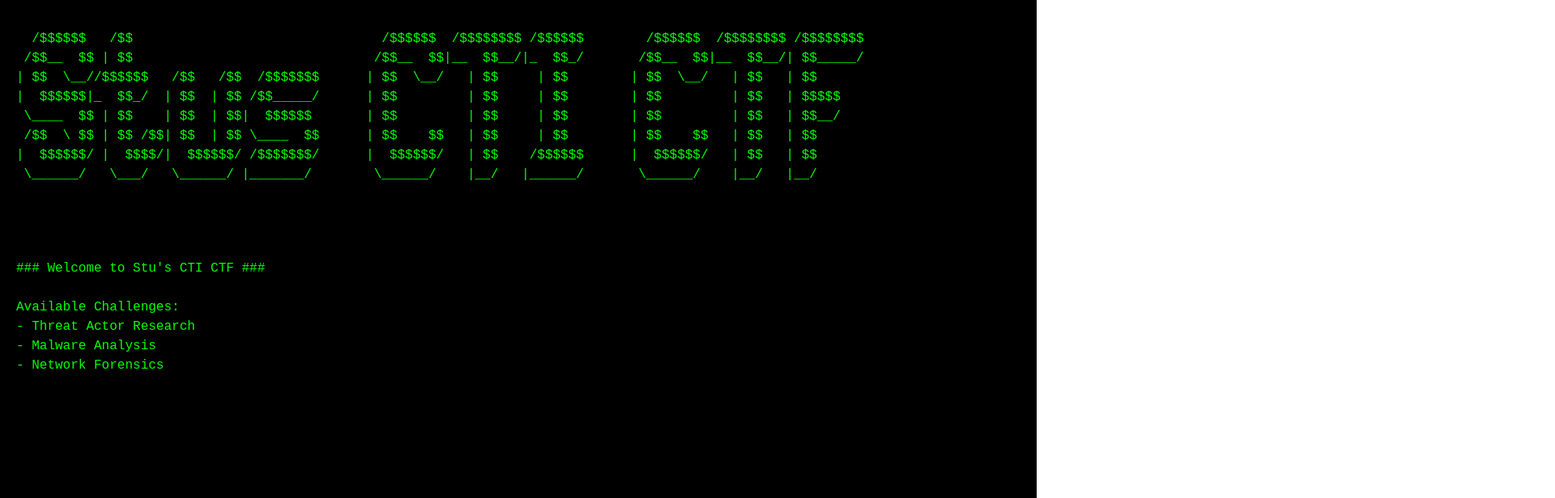
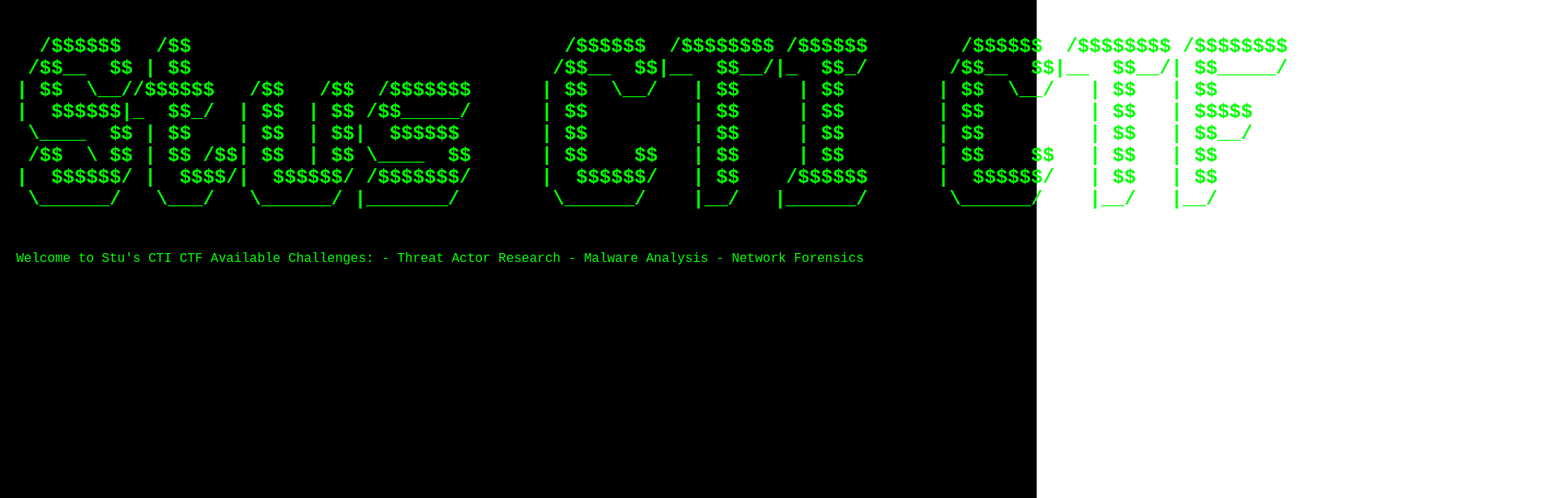
Before and after one commit to cybersecstu/cti-ctf-challenge, a plain HTML site: page index.html in a window 1280 px wide. Shown: the top 616 px of the page at 81% size, 1920 px wide, since content can reach past the window. Drawn offline with Linux system fonts and the light colour scheme.

Commit message:
Update index.html

```diff
--- a/index.html
+++ b/index.html
@@ -11,12 +11,19 @@
         }
         .terminal {
             background-color: #000;
-            color: #00FF00; /* Green text */
+            color: #00FF00;
             font-family: 'Courier New', Courier, monospace;
             padding: 20px;
-            min-height: 100vh; /* Full viewport height */
+            min-height: 100vh;
+        }
+        .terminal-header {
+            font-size: 24px;
+            font-weight: bold;
+            margin-bottom: 10px;
+        }
+        .terminal-text {
             font-size: 16px;
-            line-height: 1.5;
+            margin-bottom: 10px;
         }
         .terminal a {
             color: #00FF00;
@@ -25,14 +32,12 @@
         .terminal a:hover {
             text-decoration: underline;
         }
-        .ascii-art {
-            margin-bottom: 20px;
-        }
     </style>
 </head>
 <body>
     <div class="terminal">
-        <pre class="ascii-art">
+        <div class="terminal-header">
+            <pre>
   /$$$$$$   /$$                                /$$$$$$  /$$$$$$$$ /$$$$$$        /$$$$$$  /$$$$$$$$ /$$$$$$$$
  /$$__  $$ | $$                               /$$__  $$|__  $$__/|_  $$_/       /$$__  $$|__  $$__/| $$_____/
 | $$  \__//$$$$$$   /$$   /$$  /$$$$$$$      | $$  \__/   | $$     | $$        | $$  \__/   | $$   | $$
@@ -41,17 +46,16 @@
  /$$  \ $$ | $$ /$$| $$  | $$ \____  $$      | $$    $$   | $$     | $$        | $$    $$   | $$   | $$
 |  $$$$$$/ |  $$$$/|  $$$$$$/ /$$$$$$$/      |  $$$$$$/   | $$    /$$$$$$      |  $$$$$$/   | $$   | $$
  \______/   \___/   \______/ |_______/        \______/    |__/   |______/       \______/    |__/   |__/
+            </pre>
+        </div>
+        <div class="terminal-text">
+            Welcome to Stu's CTI CTF
 
-
-        </pre>
-        <pre>
-### Welcome to Stu's CTI CTF ###
-
-Available Challenges:
-- <a href="challenges/threat-actor-research.html">Threat Actor Research</a>
-- <a href="challenges/malware-analysis.html">Malware Analysis</a>
-- <a href="challenges/network-forensics.html">Network Forensics</a>
-        </pre>
+            Available Challenges:
+            - <a href="challenges/threat-actor-research.html">Threat Actor Research</a>
+            - <a href="challenges/malware-analysis.html">Malware Analysis</a>
+            - <a href="challenges/network-forensics.html">Network Forensics</a>
+        </div>
     </div>
 </body>
 </html>
```
